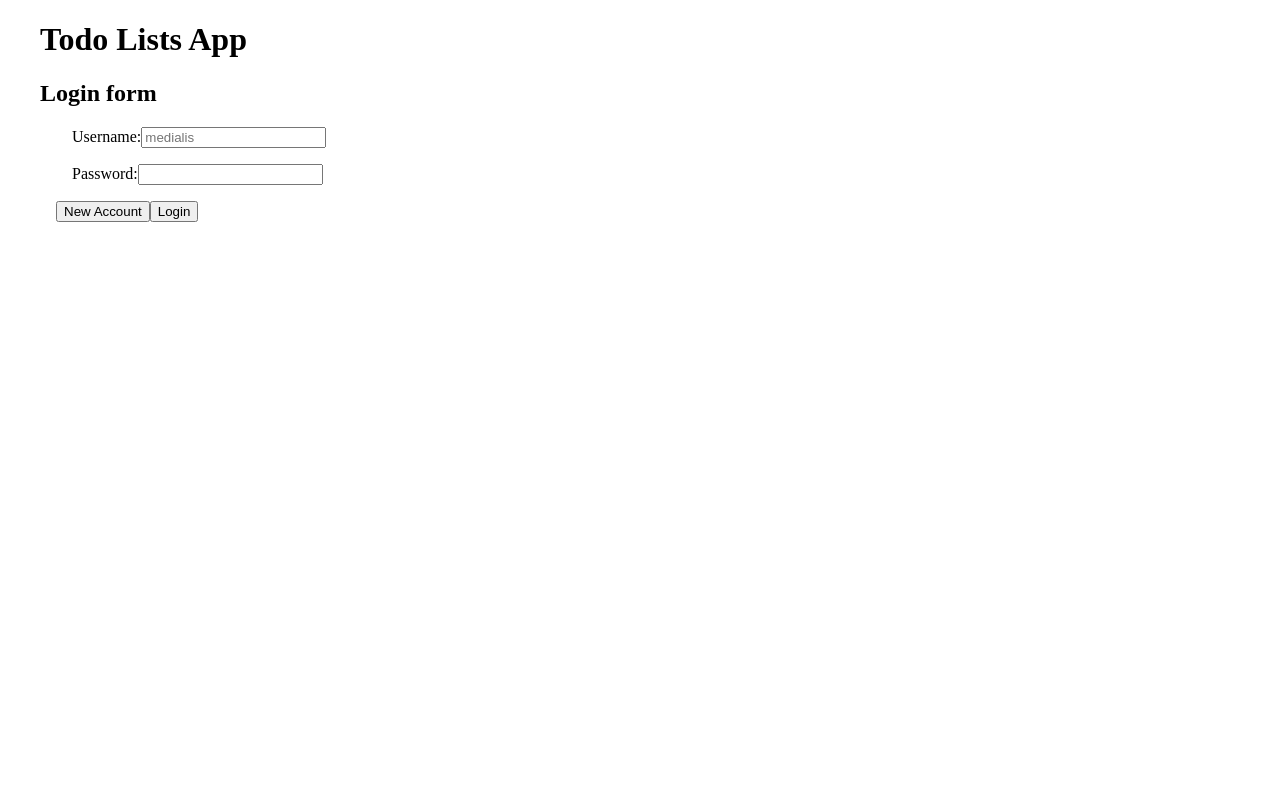
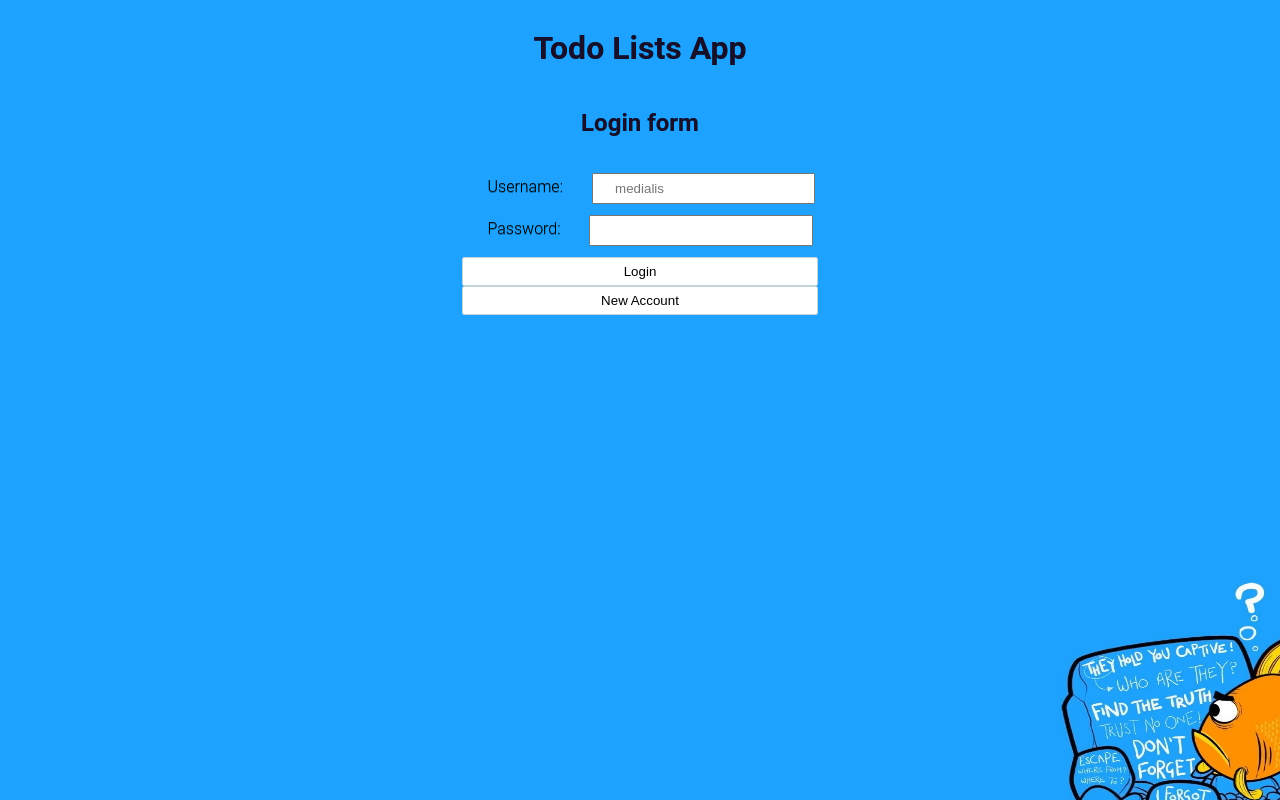
Before and after one commit to Liliaze/todolist-app, a website with bundled scripts: page src/index.html in a window 1280 px wide. Built offline with nearby package versions, Linux system fonts and the light colour scheme.

Commit message:
Little css

```diff
--- a/src/view/login_screen.js
+++ b/src/view/login_screen.js
@@ -23,6 +23,7 @@ function createLoginForm() {
   const form = createElement('div', null, [
     createElement('div', null, [usernameLabel, usernameInput]),
     createElement('div', null, [passwordLabel, passwordInput]),
+    createElement('div', { id: 'connectionButtonDiv' }, [
       createElement('button', {
         onclick: () => {
           if (checkValidInputValues()) {
@@ -36,7 +37,7 @@ function createLoginForm() {
             login(usernameInput.value, passwordInput.value);
           }
         }
-    }, 'Login'),
+      }, 'Login'),])
   ]);
 
 
--- a/src/view/style.css
+++ b/src/view/style.css
@@ -1,11 +1,78 @@
+
+/* ================ GLOBAL CONTAINER ================ */
+body {
+  background-image:url(../image/background.jpg);
+  font-family:'Roboto', sans-serif;
+  font-weight:300;
+  color:#150f2a;
+  text-shadow: 0 0.02em 0.02em rgba(0,0,0,0.35);
+}
+div {
+    margin: 0.5em 0em 0.5em 0em;
+}
+
+#todo_screen, #login_screen{
+  display: flex;
+  flex-direction: column;
+  justify-content: center;
+  align-items: center;
+  align-content: space-around ;
+}
+
+
+/* ================ FORM AND LABEL ================ */
+
+li.task {
+  font-weight: 580;
+  margin-bottom: 0.2em;
+}
+
 .label {
-    color: black;
+  color: black;
 }
 
 .label-error {
-    color: red;
+  color: red;
 }
 
-div {
-    margin: 1em;
+label, input, select, li, button {
+  margin:0 0.2em 0.2em 0;
+  padding:0.46em 1.6em;
 }
+
+/* ================ BUTTON ================ */
+
+button {
+  display:inline-block;
+  border:0.1em solid #c3d3da;
+  border-radius:0.16em;
+  box-sizing: border-box;
+  text-decoration:none;
+  background-color:#FFFFFF;
+  text-align:center;
+  transition: all 0.15s;
+}
+button:hover {
+  color:rgb(20, 75, 6);
+  border-color:rgb(118, 226, 124);
+}
+
+#logoutButton {
+  position:absolute;
+  right:0;
+  top:0;
+  margin-top: 2em;
+  margin-right: 2em;
+}
+
+.deleteTaskButton{
+  margin-left: 0.5em;
+}
+
+#connectionButtonDiv {
+  display: flex;
+  flex-direction: column-reverse;
+}
+#connectionButtonDiv button {
+  margin: 0;
+}
--- a/src/view/todo_screen.js
+++ b/src/view/todo_screen.js
@@ -91,11 +91,13 @@ function createTasks() {
       tasks.map(task => createElement('li', { className: 'task', value: task['task_id'] }, [
         task["content"],
         createElement('button', {
+          className: 'deleteTaskButton',
           onclick: () => {
             alert("To do : delete task n°" + task['task_id']);
           }
         }, 'DELETE'),
         createElement('button', {
+          className: 'updateTaskButton',
           onclick: () => {
             alert("To do : update task n°" + task['task_id']);
           }
```
Lines whose indentation alone changed are shown as unchanged.
